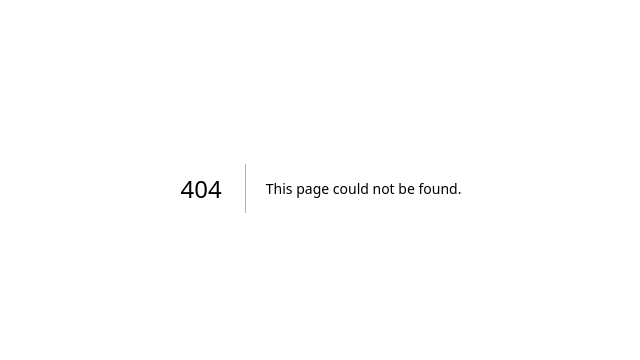
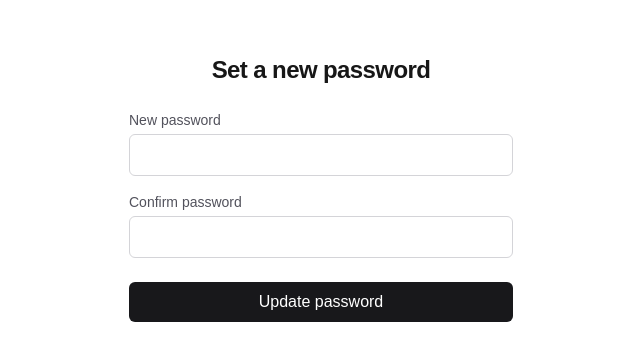
Before and after one commit to alanwhitney/w3, a Next.js app: page /reset-password in a window 1280 px wide. Before the commit this address had no page. Shown: the part 212-572 px from the top of the page, without its empty margins (319-959 px from the left). Built offline with nearby package versions, Linux system fonts and the light colour scheme.

Commit message:
Add forgot-password flow
Login now links to /forgot-password, which emails a Supabase recovery
link via resetPasswordForEmail. The link hits /auth/confirm (verifies
the token and establishes a session) and redirects to /reset-password,
where the user sets a new password.

```diff
--- a/src/app/auth/actions.ts
+++ b/src/app/auth/actions.ts
@@ -1,6 +1,7 @@
 "use server";
 
 import { redirect } from "next/navigation";
+import { headers } from "next/headers";
 import { createClient } from "@/lib/supabase/server";
 
 function readCredentials(formData: FormData) {
@@ -47,3 +48,36 @@ export async function logout() {
   await supabase.auth.signOut();
   redirect("/login");
 }
+
+export async function requestPasswordReset(_prevState: unknown, formData: FormData) {
+  const email = String(formData.get("email") ?? "").trim();
+  if (!email) {
+    return { error: "Enter your email." };
+  }
+
+  const origin = (await headers()).get("origin");
+  const supabase = await createClient();
+  const { error } = await supabase.auth.resetPasswordForEmail(email, {
+    redirectTo: `${origin}/auth/confirm?next=/reset-password`,
+  });
+  if (error) {
+    return { error: error.message };
+  }
+
+  return { success: "Check your email for a password reset link." };
+}
+
+export async function updatePassword(_prevState: unknown, formData: FormData) {
+  const password = String(formData.get("password") ?? "");
+  if (password.length < 6) {
+    return { error: "Password must be at least 6 characters." };
+  }
+
+  const supabase = await createClient();
+  const { error } = await supabase.auth.updateUser({ password });
+  if (error) {
+    return { error: error.message };
+  }
+
+  redirect("/lists");
+}
--- /dev/null
+++ b/src/app/auth/confirm/route.ts
@@ -0,0 +1,21 @@
+import { redirect } from "next/navigation";
+import { type NextRequest } from "next/server";
+import type { EmailOtpType } from "@supabase/supabase-js";
+import { createClient } from "@/lib/supabase/server";
+
+export async function GET(request: NextRequest) {
+  const { searchParams } = new URL(request.url);
+  const token_hash = searchParams.get("token_hash");
+  const type = searchParams.get("type") as EmailOtpType | null;
+  const next = searchParams.get("next") ?? "/lists";
+
+  if (token_hash && type) {
+    const supabase = await createClient();
+    const { error } = await supabase.auth.verifyOtp({ type, token_hash });
+    if (!error) {
+      redirect(next);
+    }
+  }
+
+  redirect("/forgot-password?error=Invalid or expired link");
+}
--- /dev/null
+++ b/src/app/forgot-password/page.tsx
@@ -0,0 +1,10 @@
+import { ForgotPasswordForm } from "@/components/ForgotPasswordForm";
+
+export default async function ForgotPasswordPage({
+  searchParams,
+}: {
+  searchParams: Promise<{ error?: string }>;
+}) {
+  const { error } = await searchParams;
+  return <ForgotPasswordForm initialError={error} />;
+}
--- a/src/app/login/page.tsx
+++ b/src/app/login/page.tsx
@@ -9,6 +9,7 @@ export default function LoginPage() {
       submitLabel="Log in"
       altHref="/signup"
       altLabel="Need an account? Sign up"
+      showForgotPassword
     />
   );
 }
--- /dev/null
+++ b/src/app/reset-password/page.tsx
@@ -0,0 +1,5 @@
+import { ResetPasswordForm } from "@/components/ResetPasswordForm";
+
+export default function ResetPasswordPage() {
+  return <ResetPasswordForm />;
+}
--- a/src/components/AuthForm.tsx
+++ b/src/components/AuthForm.tsx
@@ -14,12 +14,14 @@ export function AuthForm({
   submitLabel,
   altHref,
   altLabel,
+  showForgotPassword,
 }: {
   action: AuthAction;
   heading: string;
   submitLabel: string;
   altHref: string;
   altLabel: string;
+  showForgotPassword?: boolean;
 }) {
   const [state, formAction, pending] = useActionState(action, undefined);
 
@@ -44,9 +46,16 @@ export function AuthForm({
             />
           </div>
           <div className="flex flex-col gap-1">
-            <label htmlFor="password" className="text-sm font-medium text-zinc-600">
-              Password
-            </label>
+            <div className="flex items-baseline justify-between">
+              <label htmlFor="password" className="text-sm font-medium text-zinc-600">
+                Password
+              </label>
+              {showForgotPassword && (
+                <Link href="/forgot-password" className="text-sm text-zinc-500 underline hover:text-zinc-900">
+                  Forgot password?
+                </Link>
+              )}
+            </div>
             <input
               id="password"
               name="password"
--- /dev/null
+++ b/src/components/ForgotPasswordForm.tsx
@@ -0,0 +1,54 @@
+"use client";
+
+import { useActionState } from "react";
+import Link from "next/link";
+import { requestPasswordReset } from "@/app/auth/actions";
+
+export function ForgotPasswordForm({ initialError }: { initialError?: string }) {
+  const [state, formAction, pending] = useActionState(requestPasswordReset, undefined);
+
+  const error = state?.error ?? (!state ? initialError : undefined);
+  const success = state?.success;
+
+  return (
+    <div className="flex flex-1 items-center justify-center px-4 py-16">
+      <div className="w-full max-w-sm">
+        <h1 className="mb-2 text-center text-2xl font-semibold tracking-tight">
+          Reset your password
+        </h1>
+        <p className="mb-6 text-center text-sm text-zinc-600">
+          Enter your email and we&apos;ll send you a link to reset your password.
+        </p>
+        <form action={formAction} className="flex flex-col gap-4">
+          <div className="flex flex-col gap-1">
+            <label htmlFor="email" className="text-sm font-medium text-zinc-600">
+              Email
+            </label>
+            <input
+              id="email"
+              name="email"
+              type="email"
+              autoComplete="email"
+              required
+              className="rounded-md border border-zinc-300 px-3 py-2 outline-none focus:border-zinc-500"
+            />
+          </div>
+          {error && <p className="text-sm text-red-600">{error}</p>}
+          {success && <p className="text-sm text-emerald-600">{success}</p>}
+          <button
+            type="submit"
+            disabled={pending}
+            className="mt-2 rounded-md bg-zinc-900 px-3 py-2 font-medium text-white transition-colors hover:bg-zinc-700 disabled:opacity-60"
+          >
+            {pending ? "Please wait…" : "Send reset link"}
+          </button>
+        </form>
+        <p className="mt-6 text-center text-sm text-zinc-600">
+          <Link href="/login" className="font-medium text-zinc-900 underline">
+            Back to log in
+          </Link>
+        </p>
+      </div>
+    </div>
+  );
+}
--- /dev/null
+++ b/src/components/ResetPasswordForm.tsx
@@ -0,0 +1,70 @@
+"use client";
+
+import { useActionState, useState } from "react";
+import { updatePassword } from "@/app/auth/actions";
+
+export function ResetPasswordForm() {
+  const [state, formAction, pending] = useActionState(updatePassword, undefined);
+  const [mismatch, setMismatch] = useState(false);
+
+  return (
+    <div className="flex flex-1 items-center justify-center px-4 py-16">
+      <div className="w-full max-w-sm">
+        <h1 className="mb-6 text-center text-2xl font-semibold tracking-tight">
+          Set a new password
+        </h1>
+        <form
+          action={formAction}
+          onSubmit={(e) => {
+            const form = e.currentTarget;
+            const password = (form.elements.namedItem("password") as HTMLInputElement).value;
+            const confirm = (form.elements.namedItem("confirm") as HTMLInputElement).value;
+            if (password !== confirm) {
+              e.preventDefault();
+              setMismatch(true);
+            } else {
+              setMismatch(false);
+            }
+          }}
+          className="flex flex-col gap-4"
+        >
+          <div className="flex flex-col gap-1">
+            <label htmlFor="password" className="text-sm font-medium text-zinc-600">
+              New password
+            </label>
+            <input
+              id="password"
+              name="password"
+              type="password"
+              autoComplete="new-password"
+              required
+              className="rounded-md border border-zinc-300 px-3 py-2 outline-none focus:border-zinc-500"
+            />
+          </div>
+          <div className="flex flex-col gap-1">
+            <label htmlFor="confirm" className="text-sm font-medium text-zinc-600">
+              Confirm password
+            </label>
+            <input
+              id="confirm"
+              name="confirm"
+              type="password"
+              autoComplete="new-password"
+              required
+              className="rounded-md border border-zinc-300 px-3 py-2 outline-none focus:border-zinc-500"
+            />
+          </div>
+          {mismatch && <p className="text-sm text-red-600">Passwords don&apos;t match.</p>}
+          {state?.error && <p className="text-sm text-red-600">{state.error}</p>}
+          <button
+            type="submit"
+            disabled={pending}
+            className="mt-2 rounded-md bg-zinc-900 px-3 py-2 font-medium text-white transition-colors hover:bg-zinc-700 disabled:opacity-60"
+          >
+            {pending ? "Please wait…" : "Update password"}
+          </button>
+        </form>
+      </div>
+    </div>
+  );
+}
--- a/src/lib/supabase/middleware.ts
+++ b/src/lib/supabase/middleware.ts
@@ -34,6 +34,8 @@ export async function updateSession(request: NextRequest) {
   const isPublicRoute =
     path.startsWith("/login") ||
     path.startsWith("/signup") ||
+    path.startsWith("/forgot-password") ||
+    path.startsWith("/auth/") ||
     path.startsWith("/p/");
 
   if (!user && !isPublicRoute) {
```
